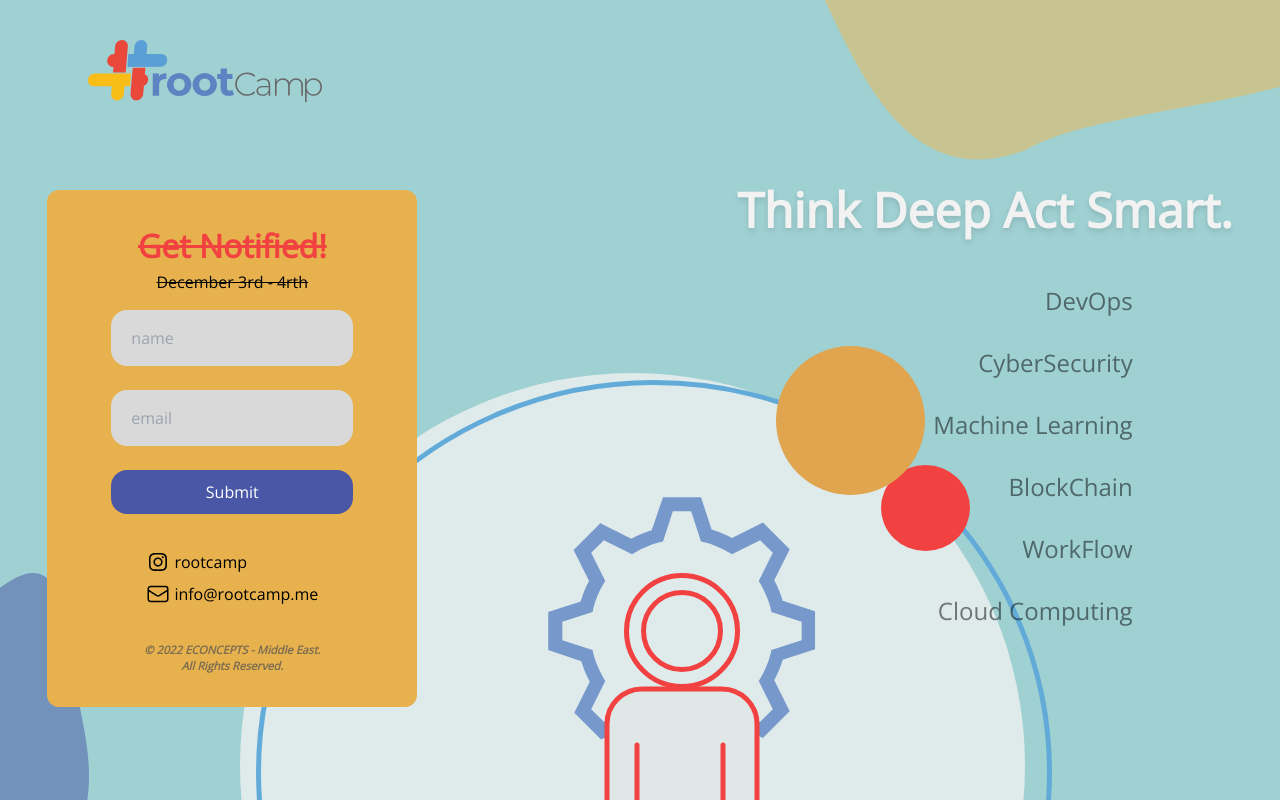
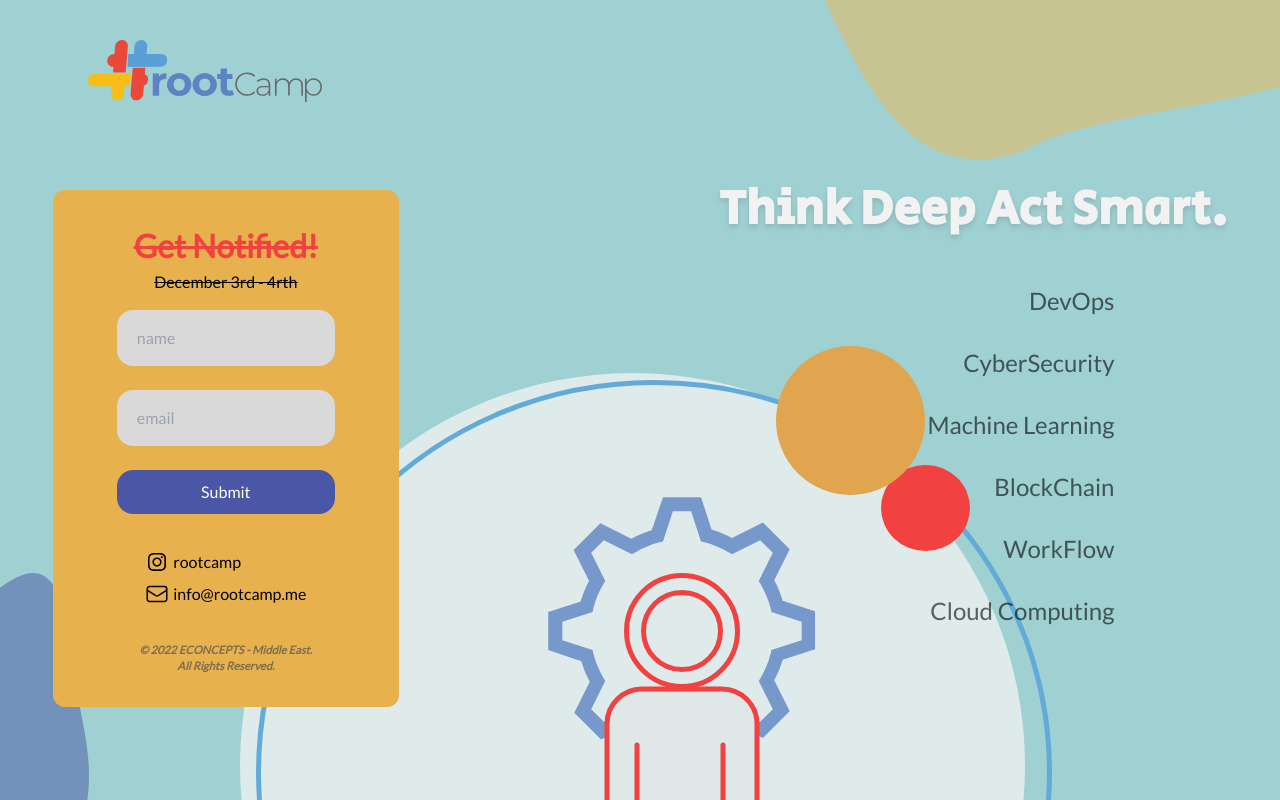
Before and after one commit to adel-fael/React-JS_rootcamp-project, a React (Vite) app: page / in a window 1280 px wide. Built offline with nearby package versions, Linux system fonts and the light colour scheme.

Commit message:
index and css update

```diff
--- a/index.html
+++ b/index.html
@@ -4,12 +4,10 @@
     <meta charset="UTF-8" />
     <link rel="icon" type="image/svg+xml" href="/hashTag.svg" />
     <meta name="viewport" content="width=device-width, initial-scale=1.0" />
-    <link rel="preconnect" href="https://fonts.googleapis.com" />
-    <link rel="preconnect" href="https://fonts.gstatic.com" crossorigin />
-    <link
-      href="https://fonts.googleapis.com/css2?family=Open+Sans&display=swap"
-      rel="stylesheet"
-    />
+    <!-- google fonts  -->
+    <link rel="preconnect" href="https://fonts.googleapis.com">
+    <link rel="preconnect" href="https://fonts.gstatic.com" crossorigin>
+    <link href="https://fonts.googleapis.com/css2?family=Lato&family=Secular+One&display=swap" rel="stylesheet">
     <!-- Meta -->
     <title>Rootcamp</title>
     <meta name="title" content="Rootcamp - ECONCEPTS" />
--- a/src/index.css
+++ b/src/index.css
@@ -4,21 +4,21 @@
 
 * {
   scroll-behavior: smooth;
-  margin: 0;
-  padding: 0;
+}
+
+h1{
+  font-family: 'Secular One', sans-serif;
 }
 
 body {
   background-color: #9FD0D2;
-  font-family: 'Open Sans', sans-serif;
+  font-family: 'Lato', sans-serif;
 }
 
 
 
 li {
-  /* min-width: 130px; */
-  /* height: 40px; */
-  color: rgb(0 0 0/ .5);
+  color: rgb(0 0 0/ .6);
   padding: 5px 15px;
   cursor:  default;
   transition: all 0.3s ease;
```
